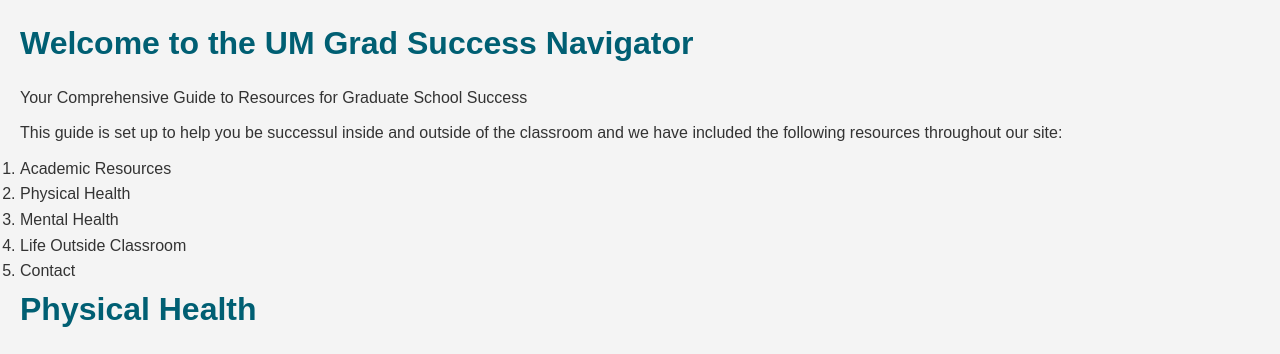
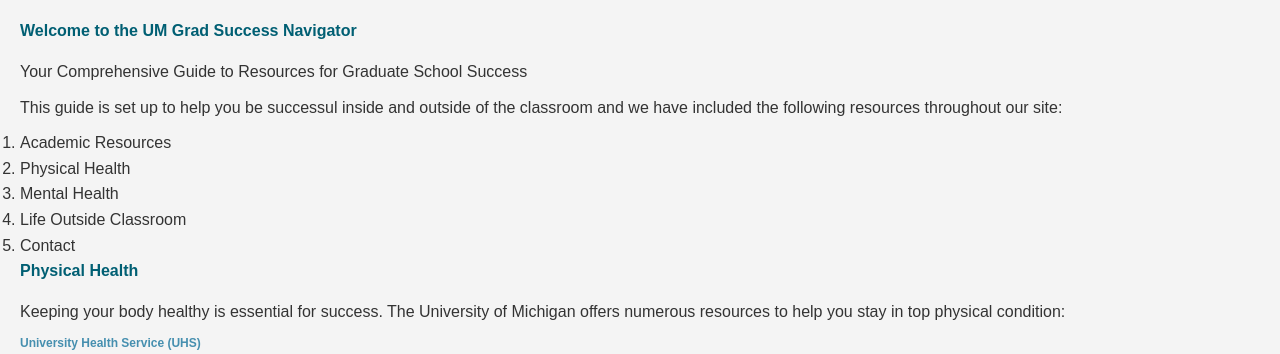
Before and after one commit to wanlismomo/client_project_html_f24, a plain HTML site: page index.html in a window 1280 px wide. Shown: the part 380-734 px from the top of the page. Drawn offline with Linux system fonts and the light colour scheme.

Commit message:
Update style.css

```diff
--- a/css/style.css
+++ b/css/style.css
@@ -86,13 +86,13 @@
 }
 
 h2 {
-    font-size: 2em;
+    font-size: 1em;
     margin-bottom: 15px;
     color: #005f73;
 }
 
 h3 {
-    font-size: 1.75em;
+    font-size: 0.75em;
     margin-bottom: 10px;
     color: #468faf;
 }
```
